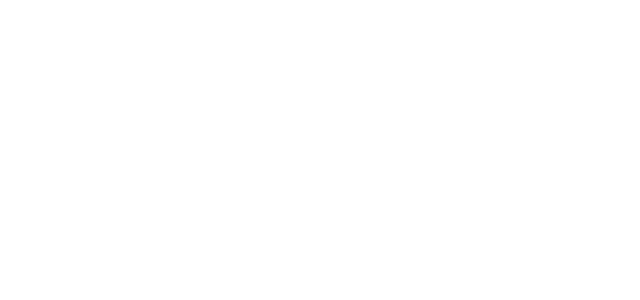
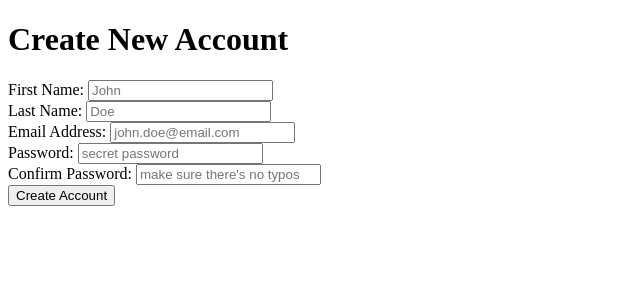
Before and after one commit to drewkeat/mainstage-client, a React (Create React App) app: page /newaccount in a window 1280 px wide. Before the commit this address had no page. Shown: the top 300 px of the page, without its empty margins (0-640 px from the left). Built offline with nearby package versions, Linux system fonts and the light colour scheme.

Commit message:
Stub out new account page and Route

```diff
--- /dev/null
+++ b/src/Pages/NewAccount.jsx
@@ -0,0 +1,71 @@
+import React, { Component } from "react";
+
+export class NewAccount extends Component {
+  state = {
+    first_name: "",
+    last_name: "",
+    email: "",
+    password: "",
+    password_confirmation: "",
+  };
+
+  handleChange = (e) => {
+    return this.setState({[e.target.name]: e.target.value })
+  }
+
+  render() {
+    return (
+      <form>
+        <h1>Create New Account</h1>
+        <div>
+          <label htmlFor="first_name">First Name: </label>
+          <input
+            type="text"
+            name="first_name"
+            placeholder="John"
+            onChange={this.handleChange}
+          />
+        </div>
+        <div>
+          <label htmlFor="last_name">Last Name: </label>
+          <input
+            type="text"
+            name="last_name"
+            placeholder="Doe"
+            onChange={this.handleChange}
+          />
+        </div>
+        <div>
+          <label htmlFor="email">Email Address: </label>
+          <input
+            type="email"
+            name="email"
+            placeholder="john.doe@email.com"
+            onChange={this.handleChange}
+          />
+        </div>
+        <div>
+          <label htmlFor="password">Password: </label>
+          <input
+            type="password"
+            name="password"
+            placeholder="secret password"
+            onChange={this.handleChange}
+          />
+        </div>
+        <div>
+          <label htmlFor="password_confirmation">Confirm Password: </label>
+          <input
+            type="password"
+            name="password_confirmation"
+            placeholder="make sure there's no typos"
+            onChange={this.handleChange}
+          />
+        </div>
+        <input type="submit" value="Create Account" />
+      </form>
+    );
+  }
+}
+
+export default NewAccount;
--- a/src/RoutesConfig.js
+++ b/src/RoutesConfig.js
@@ -2,6 +2,7 @@
 import {Routes, Route} from 'react-router-dom'
 
 import {Profile, Landing} from './Pages'
+import NewAccount from './Pages/NewAccount'
 
 
 function RoutesConfig() {
@@ -9,6 +10,7 @@
     <Routes>
       <Route path="/" element={<Landing />} />
       <Route path="/user" element={<Profile />} />
+      <Route path="/newaccount" element={<NewAccount/>} />
     </Routes>
   )
 }
```
